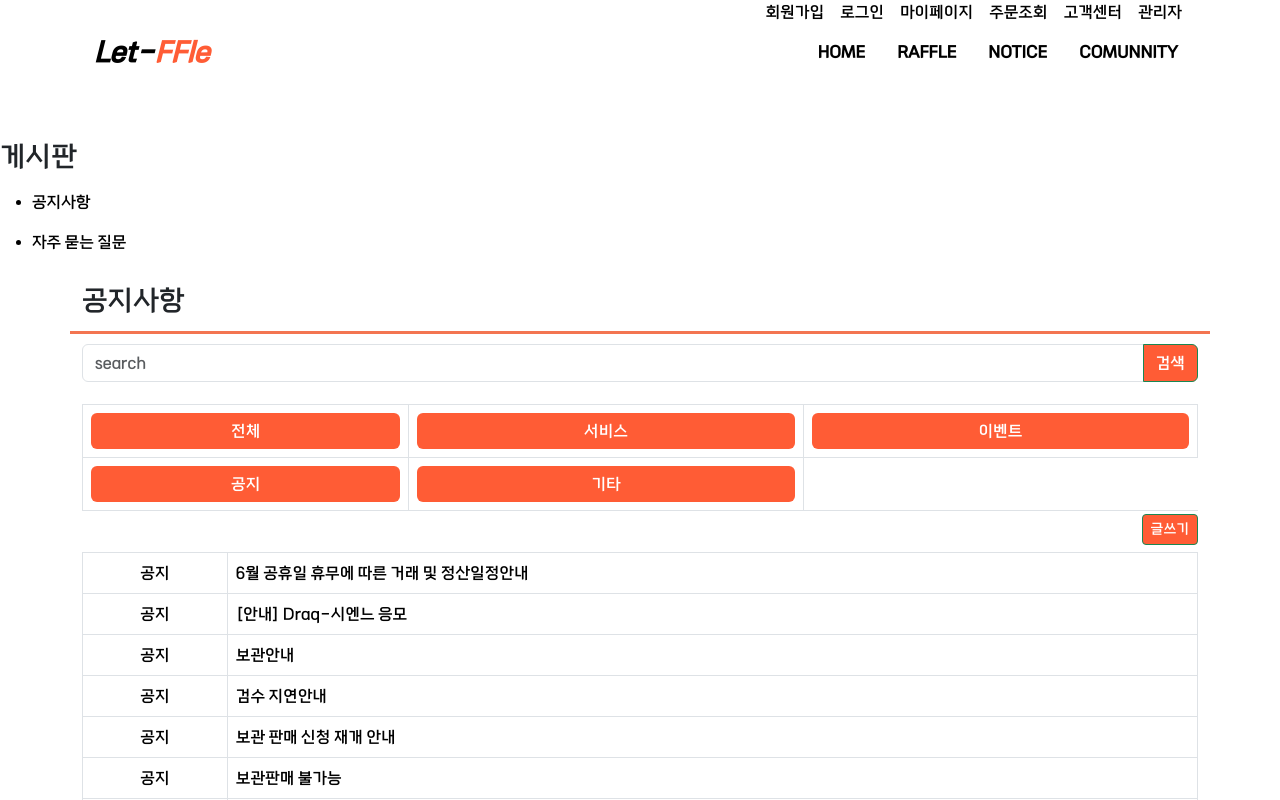
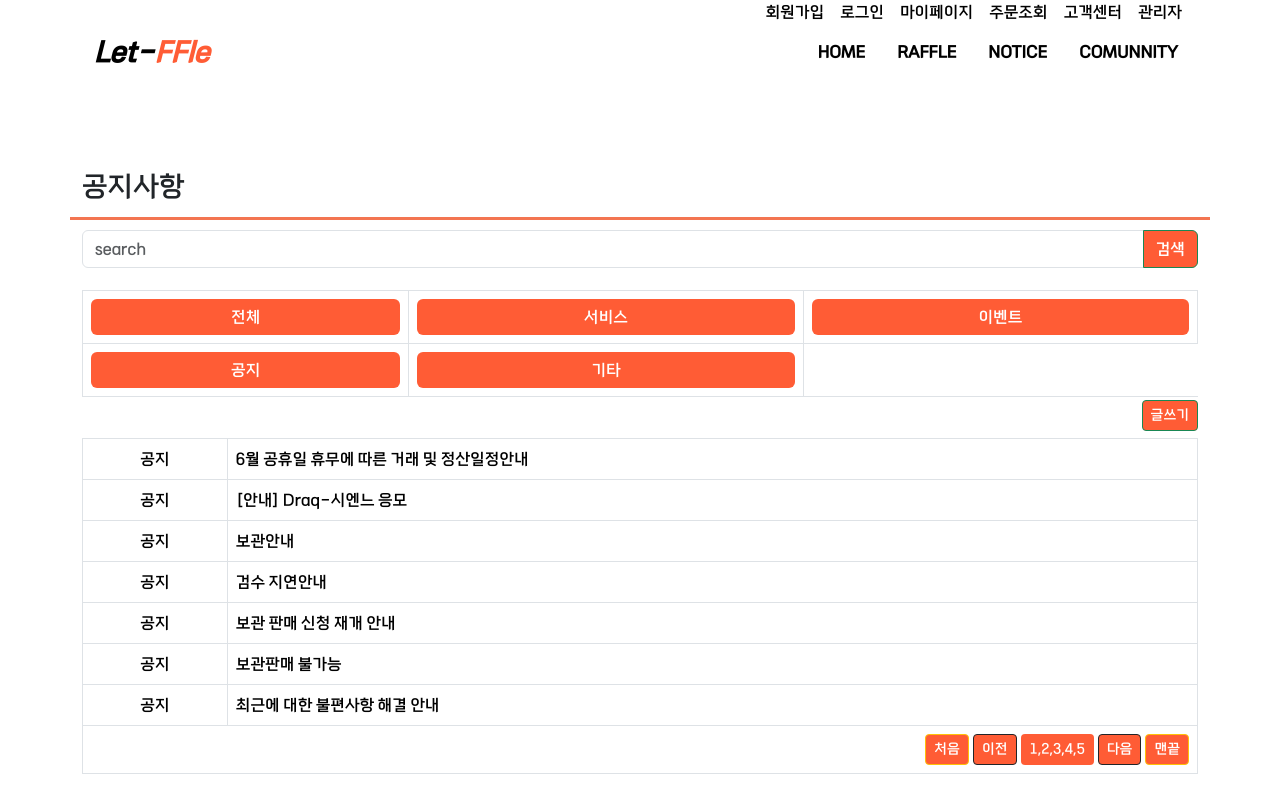
Before and after one commit to byeonnns/let-ffle-front, a Vue app: page /Board/Announcement in a window 1280 px wide. Shown: the top 800 px of the page. Built offline with nearby package versions, Linux system fonts and the light colour scheme.

Commit message:
Refactor: Board부분 삭제 및 수정

```diff
--- a/src/views/Board/Announcement.vue
+++ b/src/views/Board/Announcement.vue
@@ -1,9 +1,7 @@
 <template>
     <div class="board-list">
 
-        <div>
-            <BoardNavbar />
-        </div>
+
         <div class="container"
             style="width: 100%; height:50px; border-bottom:3px solid #F37551; margin-bottom: 10px; margin-top: 30px">
             <h3 style="margin-right: 80%;">공지사항</h3>
@@ -137,7 +135,6 @@
 
 
 <script setup>
-import BoardNavbar from "./BoardNavbar.vue"
 </script>
 
 
--- a/src/views/Board/BoardList.vue
+++ b/src/views/Board/BoardList.vue
@@ -2,7 +2,7 @@
     <div class="board-list">
 
 
-        <!--네비바 -->
+
 
         <!-- / -->
         <div class="container"
--- a/src/views/Board/BoardNavbar.vue
+++ /dev/null
@@ -1,45 +0,0 @@
-<template>
-    <div>
-        <div>
-            <!-- style=" width: 30%; height: 250px; margin-top: 40px" -->
-            <nav>
-                <h3 class="title">
-                    <p> 게시판 </p>
-                </h3>
-                <ul>
-                    <RouterLink to="./Notice" style="text-decoration: none;">
-                        <li>
-                            <p>공지사항</p>
-                        </li>
-                    </RouterLink>
-
-                    <RouterLink to="./Faq" style="text-decoration: none;">
-                        <li>
-                            <p>자주 묻는 질문</p>
-                        </li>
-                    </RouterLink>
-
-                </ul>
-            </nav>
-        </div>
-    </div>
-</template>
-
-
-<script setup>
-</script>
-
-
-<style scoped>
-.container {
-    position: absolute
-}
-
-/* .title {
-    color: #F37551;
-} */
-
-.router-link-active {
-    color: #FF5C35;
-}
-</style>
--- a/src/views/Faq/index.vue
+++ b/src/views/Faq/index.vue
@@ -1,10 +1,6 @@
 <template>
     <div>
         <div class="d-flex container ">
-
-            <!-- <div class="p-3 mt-3" style="width:180px">
-                <BoardNavbar />
-            </div> -->
 
             <div class="d-flex flex-column flex-grow-1">
 
@@ -155,7 +151,7 @@
 
 
 <script setup>
-import BoardNavbar from '../Board/BoardNavbar.vue';
+
 </script>
 
 
--- a/src/views/Notice/index.vue
+++ b/src/views/Notice/index.vue
@@ -1,9 +1,7 @@
 <template>
     <div>
         <div class="d-flex container">
-            <!-- <div class="p-3 mt-3" style="width:180px">
-                <BoardNavbar />
-            </div> -->
+
             <div class="d-flex flex-column flex-grow-1">
                 <div
                     style="width: 100%; height:50px; border-bottom:3px solid #F37551; margin-bottom: 10px; margin-top: 10px">
@@ -139,7 +137,7 @@
 
 
 <script setup>
-import BoardNavbar from '../Board/BoardNavbar.vue';
+
 </script>
 
 
```
Also changed, not shown: src/router/Board.js (+2 -5 lines).
